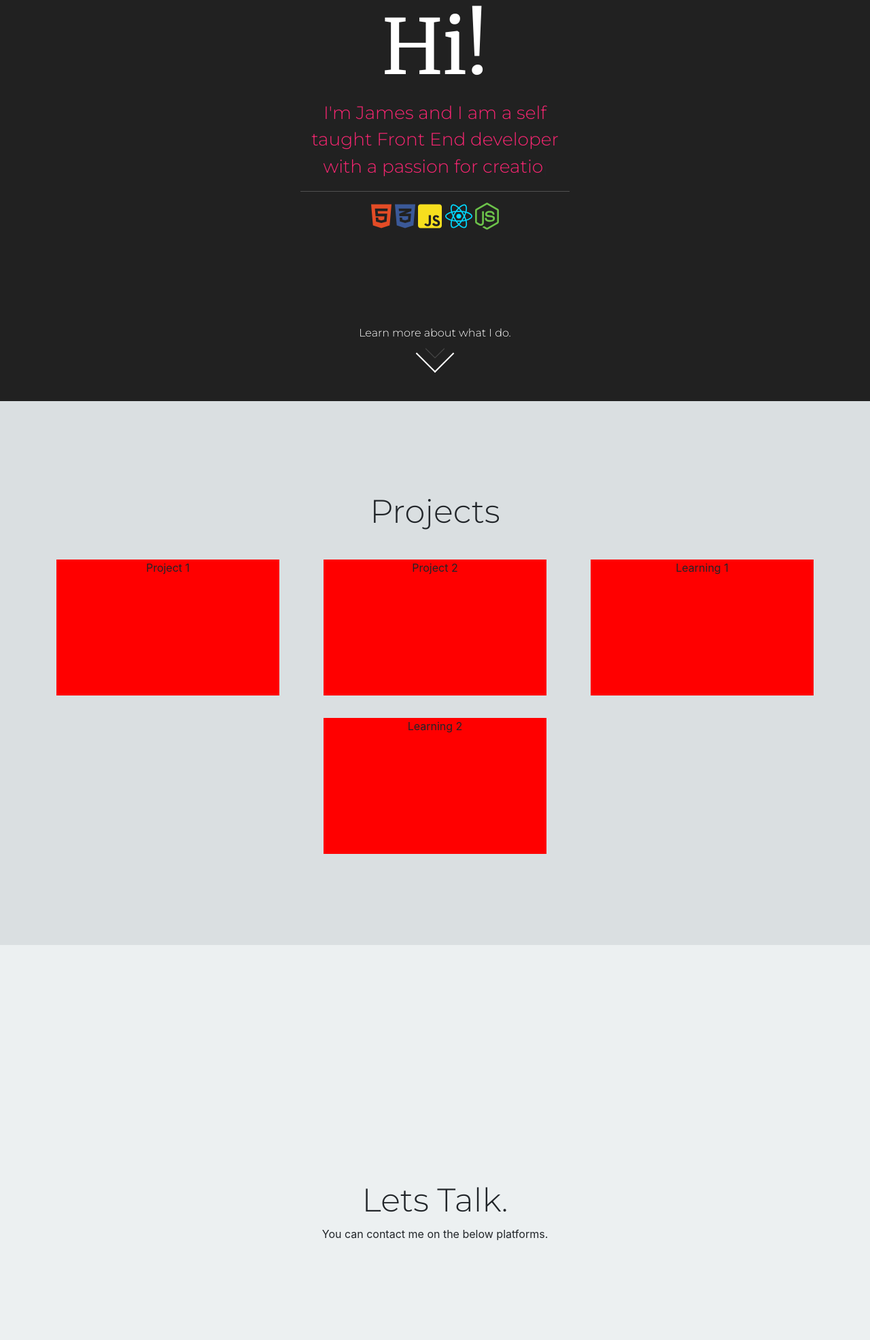
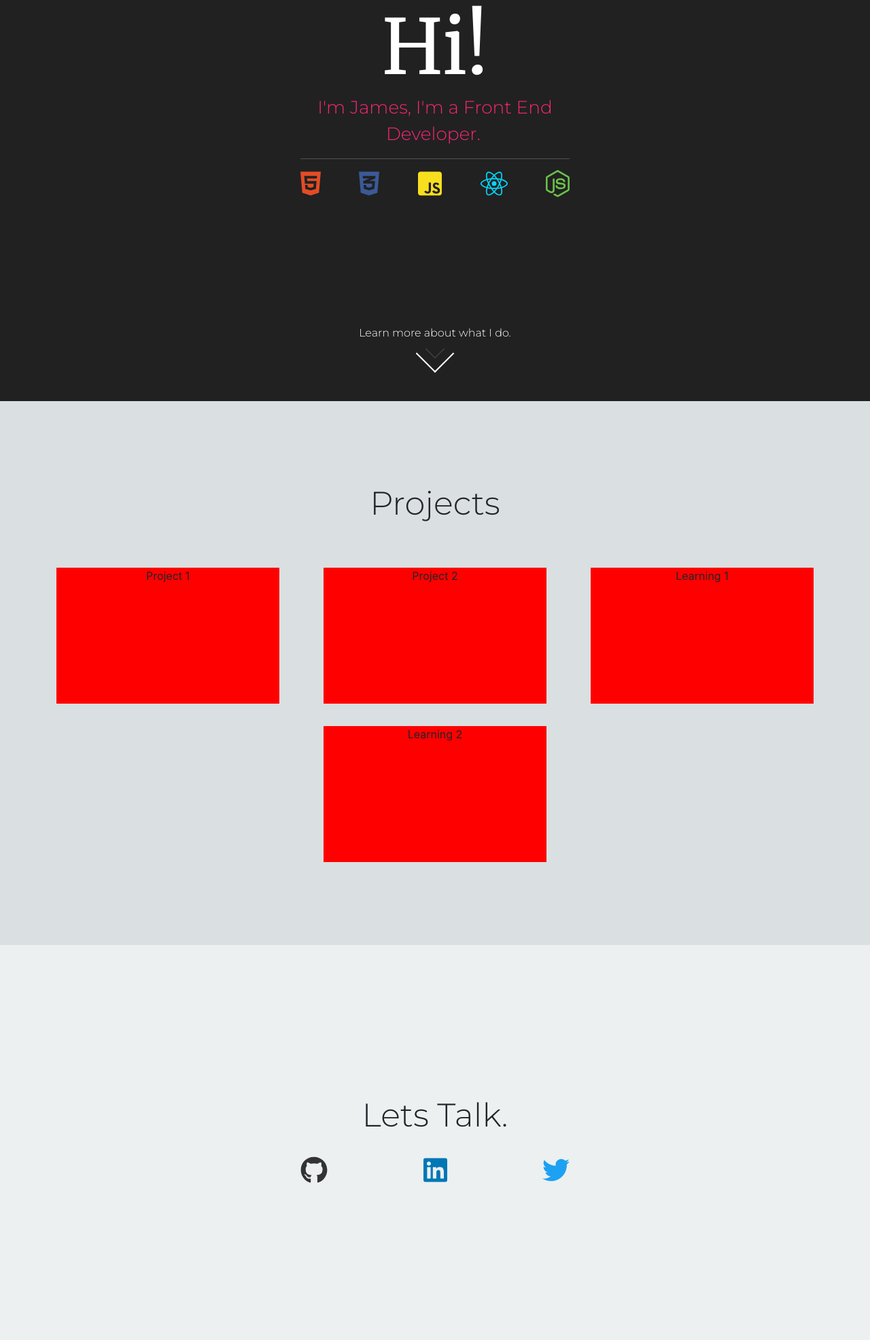
Before and after one commit to JamesPStephens/JamesPStephensPortfolio, a plain HTML site: page index.html in a window 1280 px wide. Shown: the part 210-2181 px from the top of the page at 68% size. Drawn offline with nearby package versions, Linux system fonts and the light colour scheme.

Commit message:
Minor UI changes. GitHub, LinkedIn & Twitter images and links added. Favion also added.

```diff
--- a/css/style.css
+++ b/css/style.css
@@ -16,14 +16,19 @@ html, body {
     text-align: center;
 }
 .port-a-title {
+    margin: 0;
     color: rgb(255, 255, 255);
     font-size: 7em;
     font-family: 'Merriweather', serif;
 }
 .port-a-description {
-    margin-bottom: 5%;
     color: rgb(249,38,114);
     font-size: 1.65em;
+    font-family: 'Montserrat', sans-serif;
+}
+.port-a-description-2 {
+    color: rgb(255, 255, 255);
+    font-size: 1.35em;
     font-family: 'Montserrat', sans-serif;
 }
 .portfolio-wrapper-b {
@@ -53,6 +58,7 @@ html, body {
     text-align: center;
 }
 .port-c-headertitle {
+    margin-bottom: 2.5%;
     font-size: 3em;
     font-family: 'Montserrat', sans-serif;
 }
@@ -71,16 +77,13 @@ html, body {
 .portfolio-wrapper-Contact {
     display: flex;
     justify-content: center;
-    align-content: center;
+    align-items: center;
     flex-direction: column;
     height: 100vh;
+    width: 100vw;
     background-color: rgb(236, 240, 241);
     text-align: center;
 }
-
-
-
-
 /* Global Styles: Animated Down Arrow */
 .arrow,.arrow:before {
     display: flex;
@@ -134,3 +137,7 @@ a:hover {
 a:active {
     color: none;
 }
+.img {
+    display: flex;
+    justify-content: space-between;
+}
--- a/index.html
+++ b/index.html
@@ -15,6 +15,7 @@
     <script src="js/smooth-scroll.js"></script>
     <script src="js/app.js"></script>
     <link rel="stylesheet" type="text/css" href="css/style.css">
+    <link rel="icon" href="favicon.ico">
     <title>JamesPStephens | Portfolio</title>
   </head>
   <body>
@@ -24,15 +25,17 @@
         <div class="row-md-6 col-md-4 typed-strings">
             <h1 class="port-a-title">Hi!</h1>
             <div id="Introduction-typed">
-            <h3>I'm James and I am a self taught Front End developer with a passion for creation!</h3>
+            <h3>I'm James, I'm a Front End Developer.</h3>
             </div>
             <span class="port-a-description" id="intro"></span>
-        <hr style="background-color:rgba(255, 255, 255, 0.250);">
-            <i class="fab fa-html5" style="color: #E34C26; font-size: 2.5em;"></i>
-            <i class="fab fa-css3-alt" style="color: #3B5998; font-size: 2.5em;"></i>
-            <i class="fab fa-js-square" style="color: #f7df1e; font-size: 2.5em;"></i>
-            <i class="fab fa-react" style="color: #00d8ff; font-size: 2.5em;"></i>
-            <i class="fab fa-node-js" style="color: #6cc24a; font-size: 2.5em;"></i>
+                <hr style="background-color:rgba(255, 255, 255, 0.250);">
+            <div class="img">
+                    <i alt="HTML5 Logo" class="fab fa-html5" style="color: #E34C26; font-size: 2.5em;"></i>
+                    <i alt="CSS3 Logo" class="fab fa-css3-alt" style="color: #3B5998; font-size: 2.5em;"></i>
+                    <i alt="JavaScript Logo" class="fab fa-js-square" style="color: #f7df1e; font-size: 2.5em;"></i>
+                    <i alt="React Logo" class="fab fa-react" style="color: #00d8ff; font-size: 2.5em;"></i>
+                    <i alt="NodeJS Logo" class="fab fa-node-js" style="color: #6cc24a; font-size: 2.5em;"></i>
+            </div>
         </div>
     </div>
     <a data-scroll href="#Projects"><div class="portfolio-wrapper-b">
@@ -65,8 +68,13 @@
     <!--Start: Section Contact-->
     <div class="portfolio-wrapper-Contact">
             <h3 class="port-c-headertitle">Lets Talk.</h3>
-            <p>You can contact me on the below platforms.</p>
+        <div class="col-md-4 img">
+            <a href="https://github.com/JamesPStephens" target="_blank"><i class="fab fa-github" style="color: #333; font-size: 2.5em;"></i></a>
+            <a href="https://www.linkedin.com/in/james-stephens-000" target="_blank"><i class="fab fa-linkedin" style="color: #0077b5; font-size: 2.5em;"></i></a>
+            <a href="https://twitter.com/__BlU3" target="_blank"><i class="fab fa-twitter" style="color: #1da1f2; font-size: 2.5em;"></i></a>
+        </div>
     </div>
+
     <!---End-->
 
   </body>
```
Also changed, not shown: favicon.ico (added), favicon.png (added).
